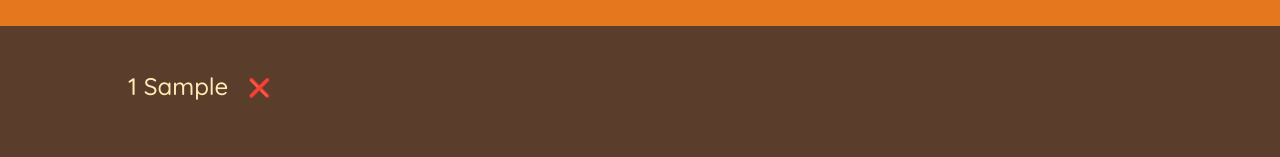
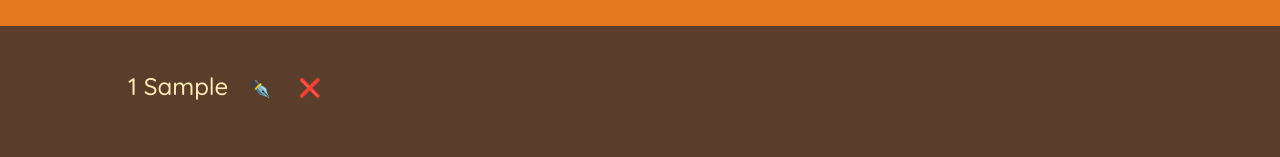
Before and after one commit to fortuneonyeka/travel-list, a React (Create React App) app: page / in a window 1280 px wide. Both pictures are taken after typing "Sample" into the empty fields and a click on the button "ADD". Shown: the part 251-408 px from the top of the page. Built offline with nearby package versions, Linux system fonts and the light colour scheme.

Commit message:
implement delete and modify item

```diff
--- a/package.json
+++ b/package.json
@@ -34,5 +34,8 @@
       "last 1 firefox version",
       "last 1 safari version"
     ]
+  },
+  "devDependencies": {
+    "@babel/plugin-proposal-private-property-in-object": "^7.21.11"
   }
 }
--- a/src/App.js
+++ b/src/App.js
@@ -5,15 +5,39 @@ import PackingList from "./components/packinngList/PackingList";
 import Stats from "./components/stats/Stats";
 
 function App() {
-  const [items, setItems] = useState([])
+  const [items, setItems] = useState([]);
   const handleAddItems = (item) => {
-    setItems((prev) => [...prev, item])
+    setItems((prev) => [...prev, item]);
+  };
+
+  const handleDelete = (id) => {
+   const updatedItem =  items.filter((item) => item.id !== id)
+   setItems(updatedItem)
   }
+
+
+  const modifyItem = (id, newDescription) => {
+    setItems((prevItems) =>
+      prevItems.map((item) =>
+        item.id === id ? { ...item, description: newDescription } : item
+      )
+    );
+  };
+
+  const handleModify = (id) => {
+    const newDescription = prompt("Enter the new description:");
+
+    if (newDescription) {
+      modifyItem(id, newDescription);
+    }
+  };
+
   return (
     <div className="app">
       <Header />
-      <Form handleAddItems={handleAddItems}/>
-      <PackingList items={items}/>
+      <Form handleAddItems={handleAddItems} />
+      <PackingList items={items} handleDelete={handleDelete} handleModify=
+      {handleModify}/>
       <Stats />
     </div>
   );
--- a/src/components/form/Form.jsx
+++ b/src/components/form/Form.jsx
@@ -1,42 +1,44 @@
 import React, { useState } from "react";
 
-const Form = ({handleAddItems}) => {
-  const [description, setDescription] = useState("")
-  const [quantity, setQuantity] = useState(1)
+const Form = ({ handleAddItems }) => {
+  const [description, setDescription] = useState("");
+  const [quantity, setQuantity] = useState(1);
 
+  const handleChange = (e) => {
+    setDescription(e.target.value);
+  };
 
-  const handleChange =  (e) => {
-    setDescription(e.target.value)
-  }
-
-  const handleQuantity =  (e) => {
-    setQuantity(Number(e.target.value))
-  }
-
-
-
-
+  const handleQuantity = (e) => {
+    setQuantity(Number(e.target.value));
+  };
 
   const handleSubmit = (e) => {
-    e.preventDefault()
-    if(!description) return
-   const newItem = {description, quantity, packed: false, id: Date.now()}
+    e.preventDefault();
+    if (!description) return;
+    const newItem = { description, quantity, packed: false, id: Date.now() };
 
-   handleAddItems(newItem)
-   setDescription("")
-   setQuantity(1)
-  }
+    handleAddItems(newItem);
+    setDescription("");
+    setQuantity(1);
+  };
   return (
     <div>
-
       <form className="add-form" onSubmit={handleSubmit}>
         <h3>Let's Pack Your Luggage For The Trip 😎</h3>
         <select name="select" value={quantity} id="" onChange={handleQuantity}>
           {Array.from({ length: 20 }, (_, i) => i + 1).map((item) => (
-          <option value={item} key={item}>{item}</option>
+            <option value={item} key={item}>
+              {item}
+            </option>
           ))}
         </select>
-      <input type="text" placeholder="Item ...." value={description} onChange={handleChange} required/>
+        <input
+          type="text"
+          placeholder="Item ...."
+          value={description}
+          onChange={handleChange}
+          required
+        />
         <button>Add</button>
       </form>
     </div>
--- a/src/components/item/Item.jsx
+++ b/src/components/item/Item.jsx
@@ -1,11 +1,23 @@
-import React from 'react'
+import React from "react";
 
-const ItemList = ({item}) => {
+const ItemList = ({ item,handleDelete, handleModify }) => {
   return (
     <div>
-      <li> <span style={item.packed ? {textDecoration:"line-through", textTransform:"capitalize"} : {textTransform:"capitalize"}}>{item.quantity} {item.description} </span> <button>❌</button></li>
+      <li>
+        {" "}
+        <span
+          style={
+            item.packed
+              ? { textDecoration: "line-through", textTransform: "capitalize" }
+              : { textTransform: "capitalize" }
+          }>
+          {item.quantity} {item.description}{" "}
+        </span>{" "}
+        <button onClick={() =>handleModify(item.id)}>✒️</button>
+        <button onClick={() =>handleDelete(item.id)}>❌</button>
+      </li>
     </div>
-  )
-}
+  );
+};
 
-export default ItemList
+export default ItemList;
--- a/src/components/packinngList/PackingList.jsx
+++ b/src/components/packinngList/PackingList.jsx
@@ -1,13 +1,14 @@
 import React from "react";
 import Item from "../item/Item";
 
-const PackingList = ({items}) => {
+const PackingList = ({ items,handleDelete, handleModify }) => {
   return (
     <div className="list">
-
-    <ul >
-      {items.map(item => <Item item={item} key={item.id}/>)}
-    </ul>
+      <ul>
+        {items.map((item) => (
+          <Item item={item} key={item.id} handleDelete={handleDelete} handleModify={handleModify}/>
+        ))}
+      </ul>
     </div>
   );
 };
```
Also changed, not shown: 1 other file (tests, documents, lock files or other folders). Lines whose indentation alone changed are shown as unchanged.
